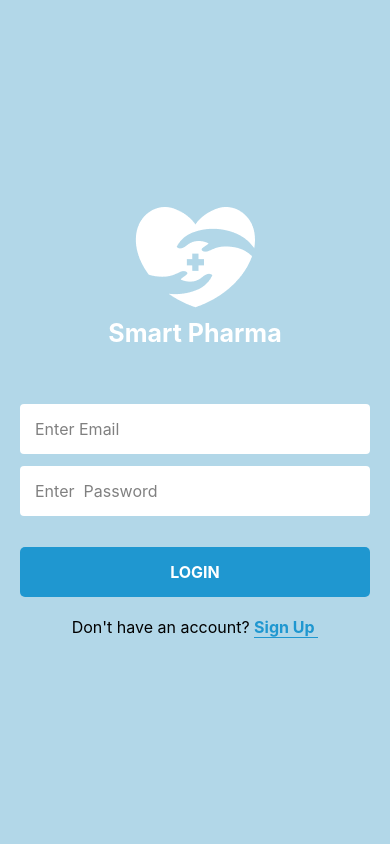
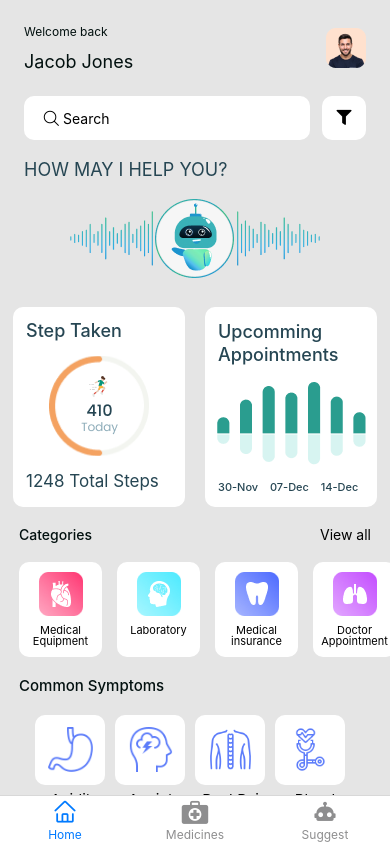
Before and after one commit to Ahtisham-Shakir/Smart-Pharma, a React Native app: screen / in a window 390 px wide. Built offline with nearby package versions, Linux system fonts and the light colour scheme.

Commit message:
done with bottom tabs navigation

```diff
--- a/src/components/pharmacyComponents/PharmacyItem.js
+++ b/src/components/pharmacyComponents/PharmacyItem.js
@@ -59,6 +59,9 @@ const styles = StyleSheet.create({
   },
   pharmacyImage: {
     marginRight: 14,
+    width: 80,
+    height: 80,
+    resizeMode: 'contain',
   },
   title: {
     fontSize: 18,
--- a/src/navigation/AppNavigator.js
+++ b/src/navigation/AppNavigator.js
@@ -10,11 +10,13 @@ import {NavigationContainer} from '@react-navigation/native';
 import {createStackNavigator} from '@react-navigation/stack';
 import {createBottomTabNavigator} from '@react-navigation/bottom-tabs';
 import Ant from 'react-native-vector-icons/AntDesign';
+import Fontisto from 'react-native-vector-icons/Fontisto';
+import MaterialCommunity from 'react-native-vector-icons/MaterialCommunityIcons';
 import Login from '../screens/auth/Login';
 import Signup from '../screens/auth/Signup';
 
 export default function AppNavigator() {
-  const [user, setUser] = useState(false);
+  const [user, setUser] = useState(true);
   const screenOptions = {
     headerShown: false,
   };
@@ -30,14 +32,40 @@ export default function AppNavigator() {
           <Stack.Screen name="signup" component={Signup} />
         </Stack.Navigator>
       ) : (
-        <Tab.Navigator
-          screenOptions={({route}) => ({
-            headerShown: false,
-            tabBarIcon: color => <Ant name={route.name} />,
-          })}>
-          <Tab.Screen name="home" component={Home} />
-          <Tab.Screen name="Pharmacy" component={Pharmacy} />
-          <Tab.Screen name="PharmacyDetails" component={PharmacyDetails} />
+        <Tab.Navigator screenOptions={screenOptions}>
+          <Tab.Screen
+            name="home"
+            component={Home}
+            options={{
+              tabBarIcon: ({color}) => (
+                <Ant name="home" size={25} color={color} />
+              ),
+              tabBarLabel: 'Home',
+              tabBarLabelStyle: {fontSize: 12, paddingBottom: 2},
+            }}
+          />
+          <Tab.Screen
+            name="Pharmacy"
+            component={Pharmacy}
+            options={{
+              tabBarIcon: ({color}) => (
+                <Fontisto name="first-aid-alt" size={23} color={color} />
+              ),
+              tabBarLabel: 'Medicines',
+              tabBarLabelStyle: {fontSize: 12, paddingBottom: 2},
+            }}
+          />
+          <Tab.Screen
+            name="PharmacyDetails"
+            component={PharmacyDetails}
+            options={{
+              tabBarIcon: ({color}) => (
+                <MaterialCommunity name="robot" size={23} color={color} />
+              ),
+              tabBarLabel: 'Suggest',
+              tabBarLabelStyle: {fontSize: 12, paddingBottom: 2},
+            }}
+          />
         </Tab.Navigator>
       )}
     </NavigationContainer>
--- a/src/screens/frontend/Pharmacy.js
+++ b/src/screens/frontend/Pharmacy.js
@@ -13,7 +13,7 @@ import PharmacyItem from '../../components/pharmacyComponents/PharmacyItem';
 const pharmacyData = [
   {
     id: 1,
-    image: require('../../assets/images/pharmacy1.png'),
+    image: require('../../assets/images/biotin.jpeg'),
   },
   {
     id: 2,
```
Also changed, not shown: src/assets/images/biotin.jpeg (added).
